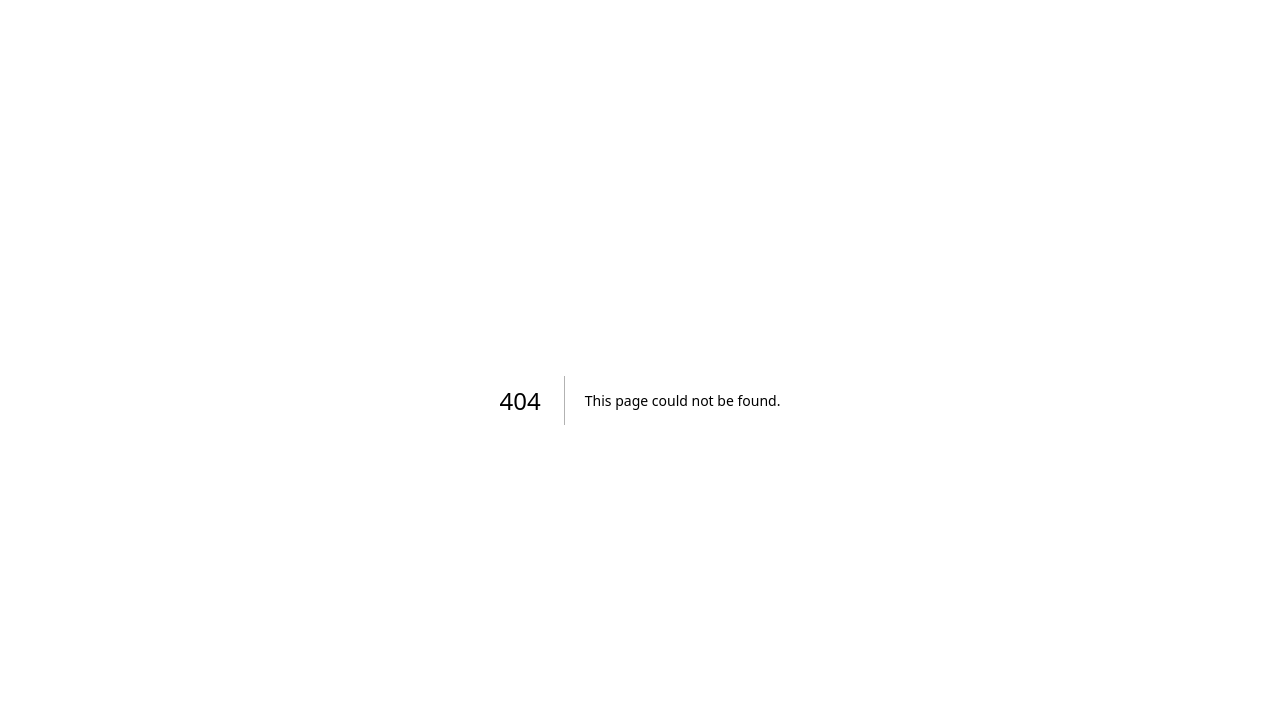
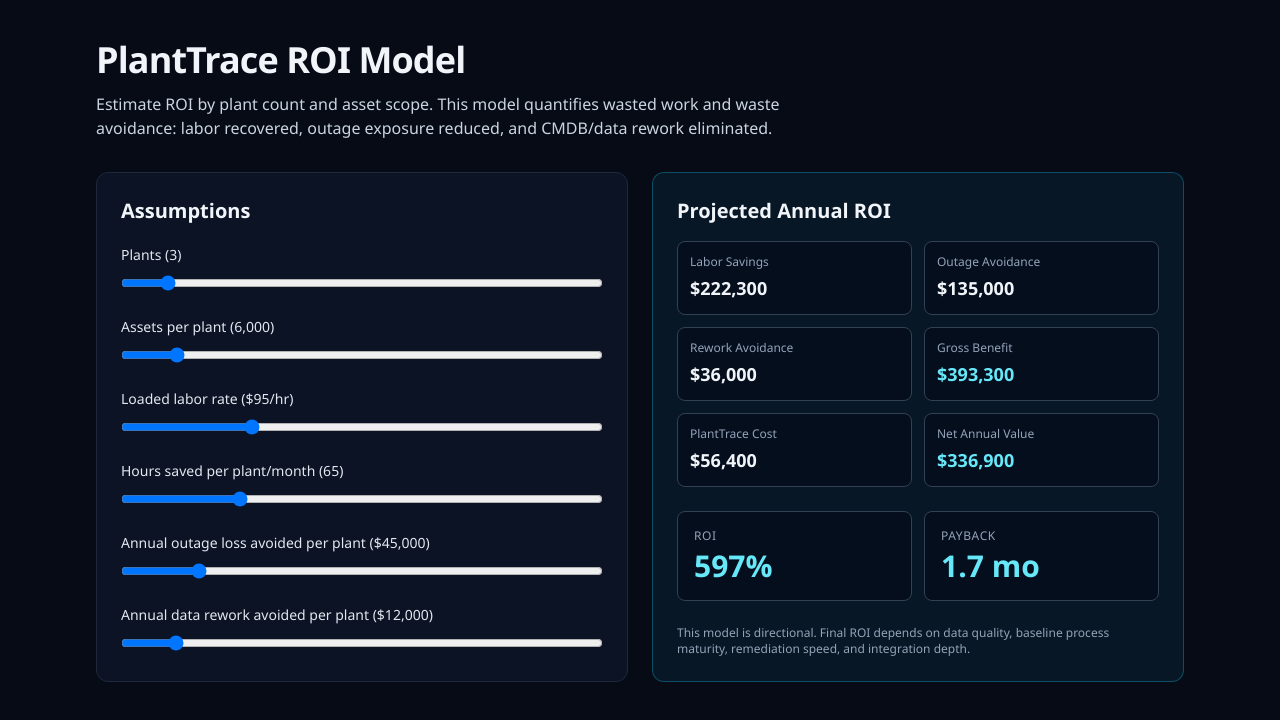
Before and after one commit to toreyjames/ot-asset-canon, a Next.js app: page /roi in a window 1280 px wide. Before the commit this address had no page. Shown: the top 720 px of the page. Built offline with nearby package versions, Linux system fonts and the light colour scheme.

Commit message:
Reframe homepage and ROI page around waste reduction and business value

```diff
--- a/src/app/page.tsx
+++ b/src/app/page.tsx
@@ -68,6 +68,12 @@ const PRICING = [
   },
 ];
 
+const ROI_SCENARIOS = [
+  { scope: "Pilot Plant", assets: "5,000 assets · 1 plant", annualValue: "$190k", payback: "3.2 months" },
+  { scope: "Regional Cluster", assets: "18,000 assets · 4 plants", annualValue: "$910k", payback: "2.1 months" },
+  { scope: "Enterprise Fleet", assets: "60,000 assets · 12 plants", annualValue: "$3.2M", payback: "1.4 months" },
+];
+
 export default function HomePage() {
   return (
     <div className="min-h-screen bg-[#060b16] text-slate-100">
@@ -86,6 +92,9 @@ export default function HomePage() {
             <Link href="/framework" className="px-3 py-2 text-sm rounded-md border border-slate-700 hover:border-slate-500">
               Framework
             </Link>
+            <Link href="/roi" className="px-3 py-2 text-sm rounded-md border border-slate-700 hover:border-slate-500">
+              ROI Model
+            </Link>
             <Link href="/inventory" className="px-3 py-2 text-sm rounded-md bg-cyan-400 text-slate-950 font-medium hover:bg-cyan-300">
               Run Analysis
             </Link>
@@ -98,11 +107,11 @@ export default function HomePage() {
               OT Asset Assurance for Multi-Plant Operations
             </p>
             <h1 className="mt-5 text-4xl md:text-6xl font-semibold tracking-tight leading-tight">
-              You Cannot Secure What You Cannot See
+              Stop Paying for Inventory Chaos
             </h1>
             <p className="mt-5 text-slate-300 text-lg max-w-xl">
-              PlantTrace gives you a trustworthy OT asset baseline first: exact inventory, evidence provenance,
-              and baseline security coverage across one plant or an entire portfolio.
+              PlantTrace reduces wasted labor, rework, and avoidable outage exposure by building a trustworthy OT
+              asset baseline with evidence provenance and coverage status.
             </p>
             <div className="mt-7 flex flex-wrap gap-3">
               <Link href="/inventory" className="px-5 py-3 rounded-md bg-cyan-400 text-slate-950 font-semibold hover:bg-cyan-300">
@@ -151,6 +160,15 @@ export default function HomePage() {
           </div>
         </section>
 
+        <section className="mt-16 rounded-2xl border border-rose-600/40 bg-rose-950/30 p-6">
+          <h2 className="text-2xl font-semibold">Cost of Not Solving This</h2>
+          <div className="mt-4 grid md:grid-cols-3 gap-3 text-sm">
+            <Tag text="Repeated manual reconciliation every month" />
+            <Tag text="Coverage gaps discovered late after incidents" />
+            <Tag text="CMDB rework loops from low-confidence records" />
+          </div>
+        </section>
+
         <section className="mt-16">
           <h2 className="text-2xl font-semibold">How PlantTrace Works</h2>
           <p className="mt-2 text-slate-300">Context first, risk later. Inventory truth and coverage baseline are the foundation.</p>
@@ -174,6 +192,31 @@ export default function HomePage() {
             <Tag text="CMDB export and system-of-record sync" />
             <Tag text="Portfolio-level cross-plant view" />
             <Tag text="Supports contractor and owner workflows" />
+          </div>
+        </section>
+
+        <section className="mt-16">
+          <div className="flex items-end justify-between gap-4 flex-wrap">
+            <div>
+              <h2 className="text-2xl font-semibold">ROI Scales With Scope</h2>
+              <p className="mt-2 text-slate-300">As plants and assets increase, labor, outage, and rework savings compound.</p>
+            </div>
+            <Link href="/roi" className="px-4 py-2 rounded-md border border-cyan-500/60 text-cyan-200 hover:bg-cyan-500/10 text-sm">
+              Open ROI Calculator
+            </Link>
+          </div>
+          <div className="mt-5 grid md:grid-cols-3 gap-4">
+            {ROI_SCENARIOS.map((item) => (
+              <div key={item.scope} className="rounded-xl border border-slate-800 bg-slate-900/70 p-5">
+                <div className="text-sm text-slate-300">{item.scope}</div>
+                <div className="text-xs text-slate-400 mt-1">{item.assets}</div>
+                <div className="mt-4 text-3xl font-semibold text-cyan-300">{item.annualValue}</div>
+                <div className="text-xs text-slate-400 mt-1">Estimated annual net value</div>
+                <div className="mt-3 inline-flex px-2 py-1 rounded bg-cyan-500/10 border border-cyan-500/30 text-xs text-cyan-200">
+                  Payback: {item.payback}
+                </div>
+              </div>
+            ))}
           </div>
         </section>
 
--- /dev/null
+++ b/src/app/roi/page.tsx
@@ -0,0 +1,162 @@
+"use client";
+
+import { useMemo, useState } from "react";
+
+function formatMoney(value: number) {
+  return value.toLocaleString("en-US", { style: "currency", currency: "USD", maximumFractionDigits: 0 });
+}
+
+export default function RoiPage() {
+  const [plants, setPlants] = useState(3);
+  const [assetsPerPlant, setAssetsPerPlant] = useState(6000);
+  const [loadedRate, setLoadedRate] = useState(95);
+  const [hoursSavedPerPlant, setHoursSavedPerPlant] = useState(65);
+  const [outageAvoidancePerPlant, setOutageAvoidancePerPlant] = useState(45000);
+  const [reworkAvoidancePerPlant, setReworkAvoidancePerPlant] = useState(12000);
+
+  const calc = useMemo(() => {
+    const annualLaborSavings = plants * hoursSavedPerPlant * loadedRate * 12;
+    const annualOutageSavings = plants * outageAvoidancePerPlant;
+    const annualReworkSavings = plants * reworkAvoidancePerPlant;
+    const annualGrossBenefit = annualLaborSavings + annualOutageSavings + annualReworkSavings;
+
+    const monthlyPlatform = 2500 + Math.max(0, plants - 1) * 1100 + (plants * assetsPerPlant > 50000 ? 2500 : 0);
+    const annualCost = monthlyPlatform * 12;
+    const netAnnualValue = annualGrossBenefit - annualCost;
+    const roiPercent = annualCost > 0 ? Math.round((netAnnualValue / annualCost) * 100) : 0;
+    const paybackMonths = annualGrossBenefit > 0 ? Number((annualCost / (annualGrossBenefit / 12)).toFixed(1)) : 0;
+
+    return {
+      annualLaborSavings,
+      annualOutageSavings,
+      annualReworkSavings,
+      annualGrossBenefit,
+      annualCost,
+      netAnnualValue,
+      roiPercent,
+      paybackMonths,
+    };
+  }, [plants, assetsPerPlant, loadedRate, hoursSavedPerPlant, outageAvoidancePerPlant, reworkAvoidancePerPlant]);
+
+  return (
+    <div className="min-h-screen bg-[#060b16] text-slate-100">
+      <div className="max-w-6xl mx-auto px-4 sm:px-6 lg:px-8 py-10">
+        <h1 className="text-4xl font-semibold tracking-tight">PlantTrace ROI Model</h1>
+        <p className="mt-3 text-slate-300 max-w-3xl">
+          Estimate ROI by plant count and asset scope. This model quantifies wasted work and waste avoidance:
+          labor recovered, outage exposure reduced, and CMDB/data rework eliminated.
+        </p>
+
+        <div className="mt-8 grid lg:grid-cols-2 gap-6">
+          <div className="rounded-xl border border-slate-800 bg-slate-900/70 p-6 space-y-5">
+            <h2 className="text-xl font-semibold">Assumptions</h2>
+
+            <RangeInput label={`Plants (${plants})`} min={1} max={25} step={1} value={plants} onChange={setPlants} />
+            <RangeInput
+              label={`Assets per plant (${assetsPerPlant.toLocaleString()})`}
+              min={1000}
+              max={50000}
+              step={500}
+              value={assetsPerPlant}
+              onChange={setAssetsPerPlant}
+            />
+            <RangeInput label={`Loaded labor rate (${formatMoney(loadedRate)}/hr)`} min={50} max={220} step={5} value={loadedRate} onChange={setLoadedRate} />
+            <RangeInput
+              label={`Hours saved per plant/month (${hoursSavedPerPlant})`}
+              min={10}
+              max={240}
+              step={5}
+              value={hoursSavedPerPlant}
+              onChange={setHoursSavedPerPlant}
+            />
+            <RangeInput
+              label={`Annual outage loss avoided per plant (${formatMoney(outageAvoidancePerPlant)})`}
+              min={0}
+              max={300000}
+              step={5000}
+              value={outageAvoidancePerPlant}
+              onChange={setOutageAvoidancePerPlant}
+            />
+            <RangeInput
+              label={`Annual data rework avoided per plant (${formatMoney(reworkAvoidancePerPlant)})`}
+              min={0}
+              max={120000}
+              step={2000}
+              value={reworkAvoidancePerPlant}
+              onChange={setReworkAvoidancePerPlant}
+            />
+          </div>
+
+          <div className="rounded-xl border border-cyan-700/60 bg-cyan-900/20 p-6">
+            <h2 className="text-xl font-semibold">Projected Annual ROI</h2>
+
+            <div className="mt-4 grid grid-cols-2 gap-3 text-sm">
+              <Stat label="Labor Savings" value={formatMoney(calc.annualLaborSavings)} />
+              <Stat label="Outage Avoidance" value={formatMoney(calc.annualOutageSavings)} />
+              <Stat label="Rework Avoidance" value={formatMoney(calc.annualReworkSavings)} />
+              <Stat label="Gross Benefit" value={formatMoney(calc.annualGrossBenefit)} accent />
+              <Stat label="PlantTrace Cost" value={formatMoney(calc.annualCost)} />
+              <Stat label="Net Annual Value" value={formatMoney(calc.netAnnualValue)} accent />
+            </div>
+
+            <div className="mt-6 grid grid-cols-2 gap-3">
+              <div className="rounded-lg border border-slate-700 bg-slate-950/50 p-4">
+                <div className="text-xs text-slate-400 uppercase tracking-wider">ROI</div>
+                <div className="text-3xl font-semibold text-cyan-300 mt-1">{calc.roiPercent}%</div>
+              </div>
+              <div className="rounded-lg border border-slate-700 bg-slate-950/50 p-4">
+                <div className="text-xs text-slate-400 uppercase tracking-wider">Payback</div>
+                <div className="text-3xl font-semibold text-cyan-300 mt-1">{calc.paybackMonths} mo</div>
+              </div>
+            </div>
+
+            <p className="mt-6 text-xs text-slate-400">
+              This model is directional. Final ROI depends on data quality, baseline process maturity, remediation speed,
+              and integration depth.
+            </p>
+          </div>
+        </div>
+      </div>
+    </div>
+  );
+}
+
+function RangeInput({
+  label,
+  min,
+  max,
+  step,
+  value,
+  onChange,
+}: {
+  label: string;
+  min: number;
+  max: number;
+  step: number;
+  value: number;
+  onChange: (v: number) => void;
+}) {
+  return (
+    <label className="block">
+      <div className="text-sm text-slate-200 mb-2">{label}</div>
+      <input
+        type="range"
+        min={min}
+        max={max}
+        step={step}
+        value={value}
+        onChange={(e) => onChange(Number(e.target.value))}
+        className="w-full"
+      />
+    </label>
+  );
+}
+
+function Stat({ label, value, accent }: { label: string; value: string; accent?: boolean }) {
+  return (
+    <div className="rounded-lg border border-slate-700 bg-slate-950/50 p-3">
+      <div className="text-xs text-slate-400">{label}</div>
+      <div className={`mt-1 text-lg font-semibold ${accent ? "text-cyan-300" : "text-slate-100"}`}>{value}</div>
+    </div>
+  );
+}
--- a/src/components/layout/Header.tsx
+++ b/src/components/layout/Header.tsx
@@ -144,6 +144,9 @@ export default function Header({ currentSite, sites = [], userName = "User" }: H
                 <Link href="/framework" className="block px-3 py-2 text-sm text-slate-700 hover:bg-slate-50">
                   Framework
                 </Link>
+                <Link href="/roi" className="block px-3 py-2 text-sm text-slate-700 hover:bg-slate-50">
+                  ROI Model
+                </Link>
                 <Link href="/ingest" className="block px-3 py-2 text-sm text-slate-700 hover:bg-slate-50">
                   Data Sources
                 </Link>
```
